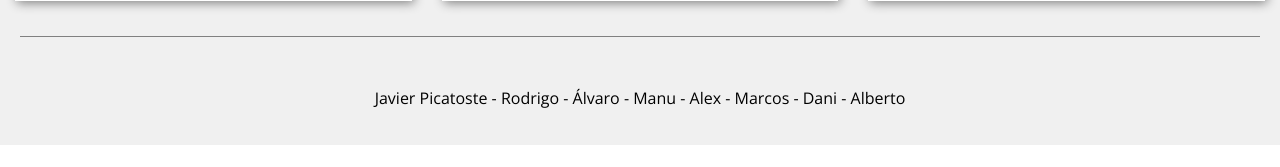
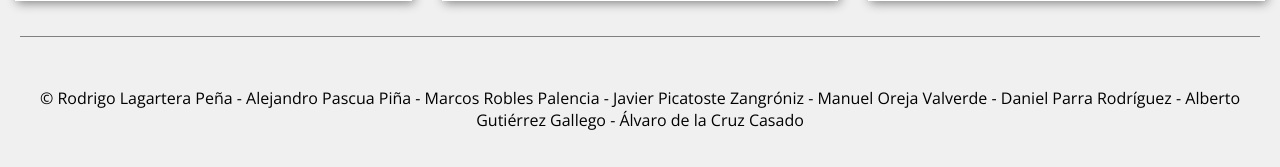
Before and after one commit to AlDr0id/NoLe, a PHP site: page /index.php in a window 1280 px wide. Shown: the part 3219-3386 px from the top of the page. Before the commit the page ends 3364 px from the top, so only its background shows below. Run offline with PHP 8.4, Linux system fonts and the light colour scheme; data comes from the database, SQL or seed files in the repository.

Commit message:
Add files via upload

```diff
--- a/include/comun/footer.php
+++ b/include/comun/footer.php
@@ -1,3 +1,4 @@
 <div class="footer">
-	<p>Javier Picatoste - Rodrigo - Álvaro - Manu - Alex - Marcos - Dani - Alberto</p>
+	<p>&copy; Rodrigo Lagartera Peña - Alejandro Pascua Piña - Marcos Robles Palencia - Javier Picatoste Zangróniz - Manuel Oreja Valverde - Daniel Parra Rodríguez - Alberto Gutiérrez Gallego - Álvaro de la Cruz Casado
+	</p>
 </div>
--- a/include/comun/menu.php
+++ b/include/comun/menu.php
@@ -17,6 +17,7 @@
 		if (isset($_SESSION["login"]) and $_SESSION["login"]) {
 			?>
 			<span><a href="perfil.php?opt=anadProd">Añadir un artículo</a></span>
+			<span><a href="perfil.php?opt=solicitarProd">Solicitar un artículo</a></span>
 		<?php
 		}
   		?>
```
